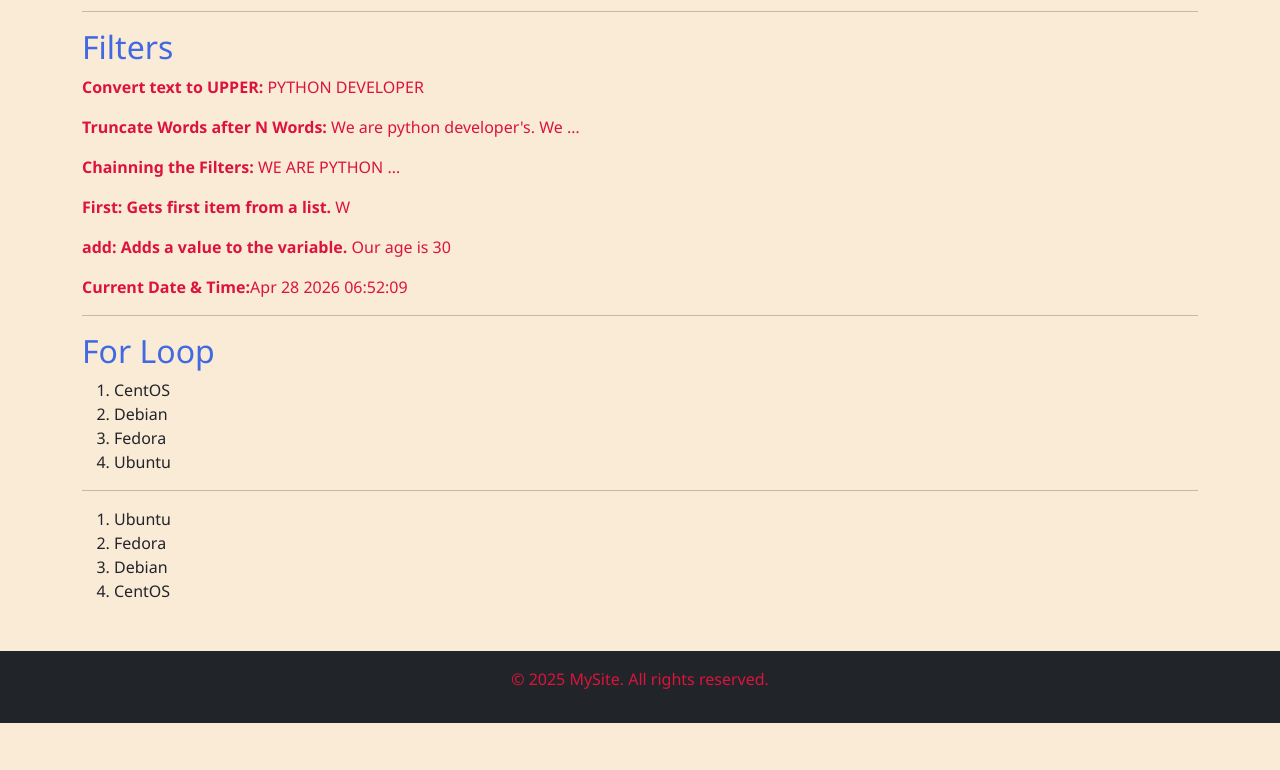
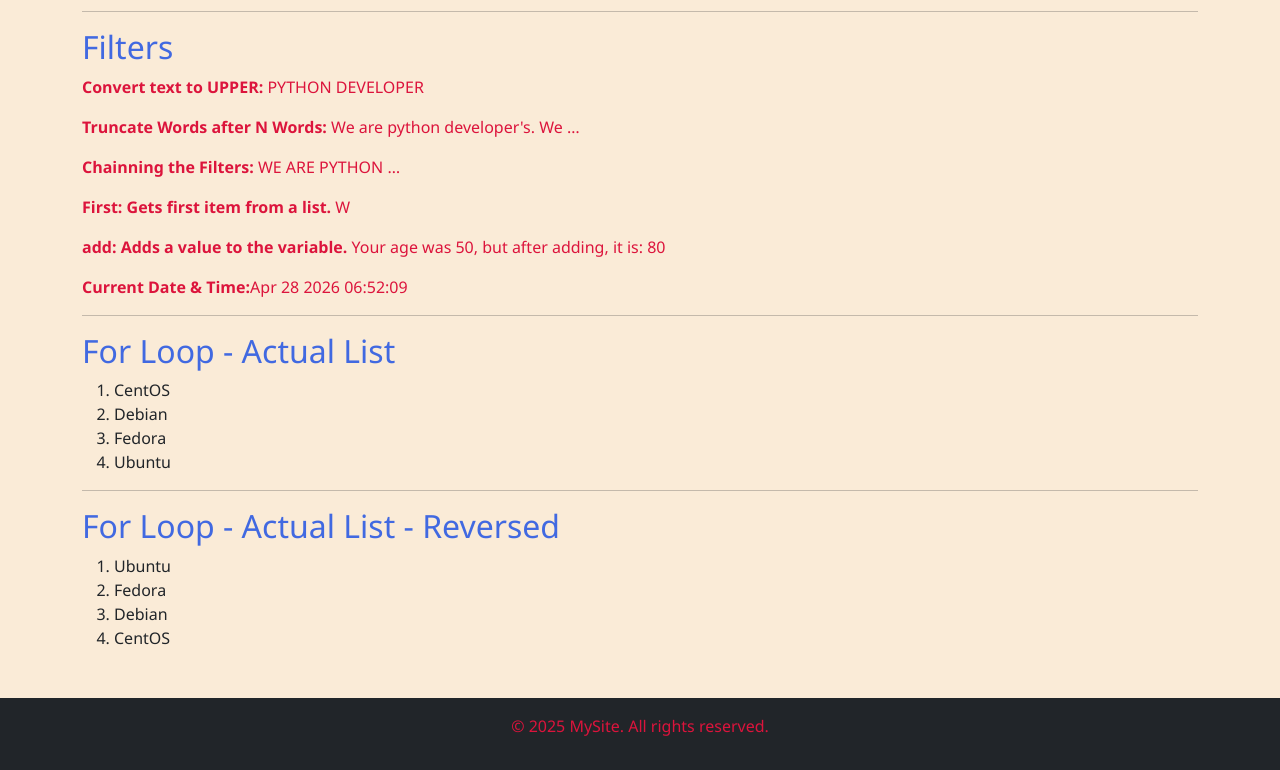
Before and after one commit to ahsankhan609/dj5-mastery-geekyshows, a Django app: page /challenges/home/ in a window 1280 px wide. Shown: the part 1283-2053 px from the top of the page. Before the commit the page ends 2006 px from the top, so only its background shows below. Run offline with Django 5.2, Linux system fonts and the light colour scheme.

Commit message:
update notes

```diff
--- a/challenges/templates/challenges/index.html
+++ b/challenges/templates/challenges/index.html
@@ -32,18 +32,22 @@
 <p><b>Truncate Words after N Words:</b> {{description|truncatewords:5}}</p>
 <p><b>Chainning the Filters:</b> {{description|truncatewords:3|upper}}</p>
 <p><b>First: Gets first item from a list.</b> {{description|first}}</p>
-<p><b>add: Adds a value to the variable.</b> Our age is {{age|add:30}}</p>
+<p>
+  <b>add: Adds a value to the variable.</b> Your age was {{ age }}, but after
+  adding, it is: {{age|add:30}}
+</p>
 <p><b>Current Date & Time:</b>{{dt|date:"M d Y h:i:s"}}</p>
 <hr />
-<h2>For Loop</h2>
+<h2>For Loop - Actual List</h2>
 <ol>
   {% for linux_distro in linux_distros %}
   <li>{{linux_distro}}</li>
   {% endfor %}
 </ol>
 <hr />
+<h2>For Loop - Actual List - Reversed</h2>
 <ol>
-  {% for linux_distro in linux_distros reversed%}
+  {% for linux_distro in linux_distros reversed %}
   <li>{{linux_distro}}</li>
   {% endfor %}
 </ol>
--- a/challenges/views.py
+++ b/challenges/views.py
@@ -64,7 +64,7 @@ def home(request: HttpRequest) -> HttpResponse:
         'country': country,
         'designation': designation,
         'description': 'We are python developer\'s. We live in USA.',
-        'age': 0,
+        'age': 50,
         'dt': datetime.now(),
         # passing list to context
         'linux_distros': ['CentOS', 'Debian', 'Fedora', 'Ubuntu'],
```
